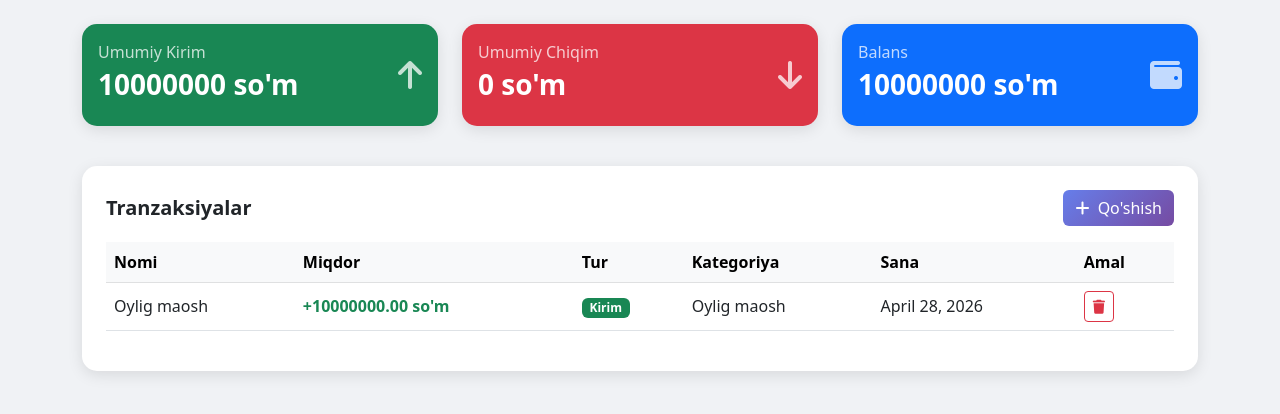
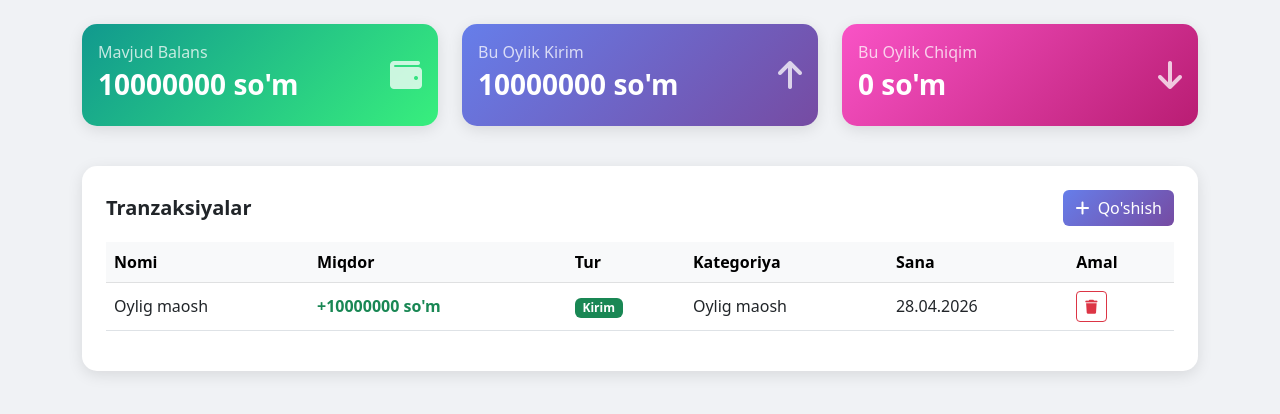
Before and after one commit to texnoflow-droid/5-oy-imthon, a Django app: page / in a window 1280 px wide. Shown: the part 78-492 px from the top of the page. Run offline with Django 5.2, Linux system fonts and the light colour scheme; a user stored in the database is signed in; data comes from the database, SQL or seed files in the repository; both versions use the stored data as it was after the commit.

Commit message:
Loyiha to'liq holatda (final commit)

```diff
--- a/loyiha shabloni.html
+++ b/loyiha shabloni.html
@@ -149,11 +149,11 @@
 
         if(!name || !amount) { alert("Ma'lumotlarni to'liq kiriting!"); return; }
 
-        // Statisikani yangilash
+
         if(type === 'kirim') income += amount;
         else expense += amount;
 
-        // Jadvalga qo'shish
+
         const list = document.getElementById('transaction-list');
         const emptyState = document.getElementById('empty-state');
         if(emptyState) emptyState.remove();
@@ -175,7 +175,7 @@
         updateStats();
         toggleModal(false);
 
-        // Tozalash
+
         document.getElementById('t-name').value = "";
         document.getElementById('t-amount').value = "";
     }
--- a/transactions/templates/transactions/index.html
+++ b/transactions/templates/transactions/index.html
@@ -2,39 +2,43 @@
 {% block content %}
 
 <div class="row mb-4">
+
     <div class="col-md-4 mb-3">
-        <div class="card bg-success text-white p-3">
+        <div class="card text-white p-3" style="background: linear-gradient(135deg, #11998e, #38ef7d);">
             <div class="d-flex justify-content-between align-items-center">
                 <div>
-                    <p class="mb-1 opacity-75">Umumiy Kirim</p>
-                    <h3 class="fw-bold">{{ total_income }} so'm</h3>
+                    <p class="mb-1 opacity-75">Mavjud Balans</p>
+                    <h3 class="fw-bold">{{ balance|floatformat:0 }} so'm</h3>
+                </div>
+                <i class="fas fa-wallet fa-2x opacity-75"></i>
+            </div>
+        </div>
+    </div>
+
+    <div class="col-md-4 mb-3">
+        <div class="card text-white p-3" style="background: linear-gradient(135deg, #667eea, #764ba2);">
+            <div class="d-flex justify-content-between align-items-center">
+                <div>
+                    <p class="mb-1 opacity-75">Bu Oylik Kirim</p>
+                    <h3 class="fw-bold">{{ month_income|floatformat:0 }} so'm</h3>
                 </div>
                 <i class="fas fa-arrow-up fa-2x opacity-75"></i>
             </div>
         </div>
     </div>
+
     <div class="col-md-4 mb-3">
-        <div class="card bg-danger text-white p-3">
+        <div class="card text-white p-3" style="background: linear-gradient(135deg, #f953c6, #b91d73);">
             <div class="d-flex justify-content-between align-items-center">
                 <div>
-                    <p class="mb-1 opacity-75">Umumiy Chiqim</p>
-                    <h3 class="fw-bold">{{ total_expense }} so'm</h3>
+                    <p class="mb-1 opacity-75">Bu Oylik Chiqim</p>
+                    <h3 class="fw-bold">{{ month_expense|floatformat:0 }} so'm</h3>
                 </div>
                 <i class="fas fa-arrow-down fa-2x opacity-75"></i>
             </div>
         </div>
     </div>
-    <div class="col-md-4 mb-3">
-        <div class="card bg-primary text-white p-3">
-            <div class="d-flex justify-content-between align-items-center">
-                <div>
-                    <p class="mb-1 opacity-75">Balans</p>
-                    <h3 class="fw-bold ">{{ balance }} so'm</h3>
-                </div>
-                <i class="fas fa-wallet fa-2x opacity-75"></i>
-            </div>
-        </div>
-    </div>
+
 </div>
 
 <div class="card p-4">
@@ -60,7 +64,7 @@
             <tr>
                 <td>{{ t.title }}</td>
                 <td class="{% if t.type == 'income' %}text-success{% else %}text-danger{% endif %} fw-bold">
-                    {% if t.type == 'income' %}+{% else %}-{% endif %}{{ t.amount }} so'm
+                    {% if t.type == 'income' %}+{% else %}-{% endif %}{{ t.amount|floatformat:0 }} so'm
                 </td>
                 <td>
                     {% if t.type == 'income' %}
@@ -69,8 +73,8 @@
                     <span class="badge bg-danger">Chiqim</span>
                     {% endif %}
                 </td>
-                <td>{{ t.category }}</td>
-                <td>{{ t.created_at }}</td>
+                <td>{{ t.category|default:"—" }}</td>
+                <td>{{ t.created_at|date:"d.m.Y" }}</td>
                 <td>
                     <a href="{% url 'delete_transaction' t.pk %}"
                        class="btn btn-sm btn-outline-danger"
--- a/transactions/views.py
+++ b/transactions/views.py
@@ -2,71 +2,148 @@ from django.shortcuts import render, redirect, get_object_or_404
 from django.contrib.auth.decorators import login_required
 from django.contrib.auth import login
 from django.db.models import Sum
+from datetime import date
 from .models import Transaction, Category, Profile
 from .forms import TransactionForm, RegisterForm, ProfileForm
 
 
+
 @login_required
 def index(request):
+
+
     transactions = Transaction.objects.filter(user=request.user)
-    total_income = transactions.filter(type='income').aggregate(Sum('amount'))['amount__sum'] or 0
-    total_expense = transactions.filter(type='expense').aggregate(Sum('amount'))['amount__sum'] or 0
-    balance = total_income - total_expense
+
+
+    all_income = transactions.filter(type='income').aggregate(Sum('amount'))['amount__sum']
+    if all_income is None:
+        all_income = 0
+
+    all_expense = transactions.filter(type='expense').aggregate(Sum('amount'))['amount__sum']
+    if all_expense is None:
+        all_expense = 0
+
+
+    balance = all_income - all_expense
+
+
+    today = date.today()
+    this_month = transactions.filter(
+        created_at__month=today.month,
+        created_at__year=today.year
+    )
+
+    month_income = this_month.filter(type='income').aggregate(Sum('amount'))['amount__sum']
+    if month_income is None:
+        month_income = 0
+
+    month_expense = this_month.filter(type='expense').aggregate(Sum('amount'))['amount__sum']
+    if month_expense is None:
+        month_expense = 0
+
     context = {
         'transactions': transactions,
-        'total_income': total_income,
-        'total_expense': total_expense,
         'balance': balance,
+        'month_income': month_income,
+        'month_expense': month_expense,
     }
     return render(request, 'transactions/index.html', context)
 
 
+
 @login_required
 def add_transaction(request):
+
+
     if request.method == 'POST':
         form = TransactionForm(request.POST)
+
+
         if form.is_valid():
+
             transaction = form.save(commit=False)
+
+
             transaction.user = request.user
+
+
             transaction.save()
+
+
             return redirect('index')
     else:
+
         form = TransactionForm()
+
+
     categories = Category.objects.all()
-    return render(request, 'transactions/add.html', {'form': form, 'categories': categories})
+
+    return render(request, 'transactions/add.html', {
+        'form': form,
+        'categories': categories
+    })
+
 
 
 @login_required
 def delete_transaction(request, pk):
+
+
     transaction = get_object_or_404(Transaction, pk=pk, user=request.user)
+
+
     transaction.delete()
+
     return redirect('index')
 
 
+
 def register(request):
+
+
     if request.method == 'POST':
         form = RegisterForm(request.POST)
+
         if form.is_valid():
+
+
             user = form.save(commit=False)
+
+
             user.set_password(form.cleaned_data['password'])
+
             user.save()
+
+
             login(request, user)
+
+
             return redirect('index')
     else:
+
         form = RegisterForm()
+
     return render(request, 'transactions/register.html', {'form': form})
+
 
 
 @login_required
 def profile(request):
+
     profile, created = Profile.objects.get_or_create(user=request.user)
+
     if request.method == 'POST':
+
+
         form = ProfileForm(request.POST, request.FILES, instance=profile)
+
         if form.is_valid():
             form.save()
             return redirect('profile')
     else:
+
         form = ProfileForm(instance=profile)
+
     context = {
         'form': form,
         'profile': profile,
@@ -74,11 +151,19 @@ def profile(request):
     return render(request, 'transactions/profile.html', context)
 
 
+
 @login_required
 def add_category(request):
+
+
     if request.method == 'POST':
+
+
         name = request.POST.get('name')
+
+
         if name:
             Category.objects.create(name=name)
-        return redirect('add_transaction')
+
+
     return redirect('add_transaction')
```
Also changed, not shown: db.sqlite3.
